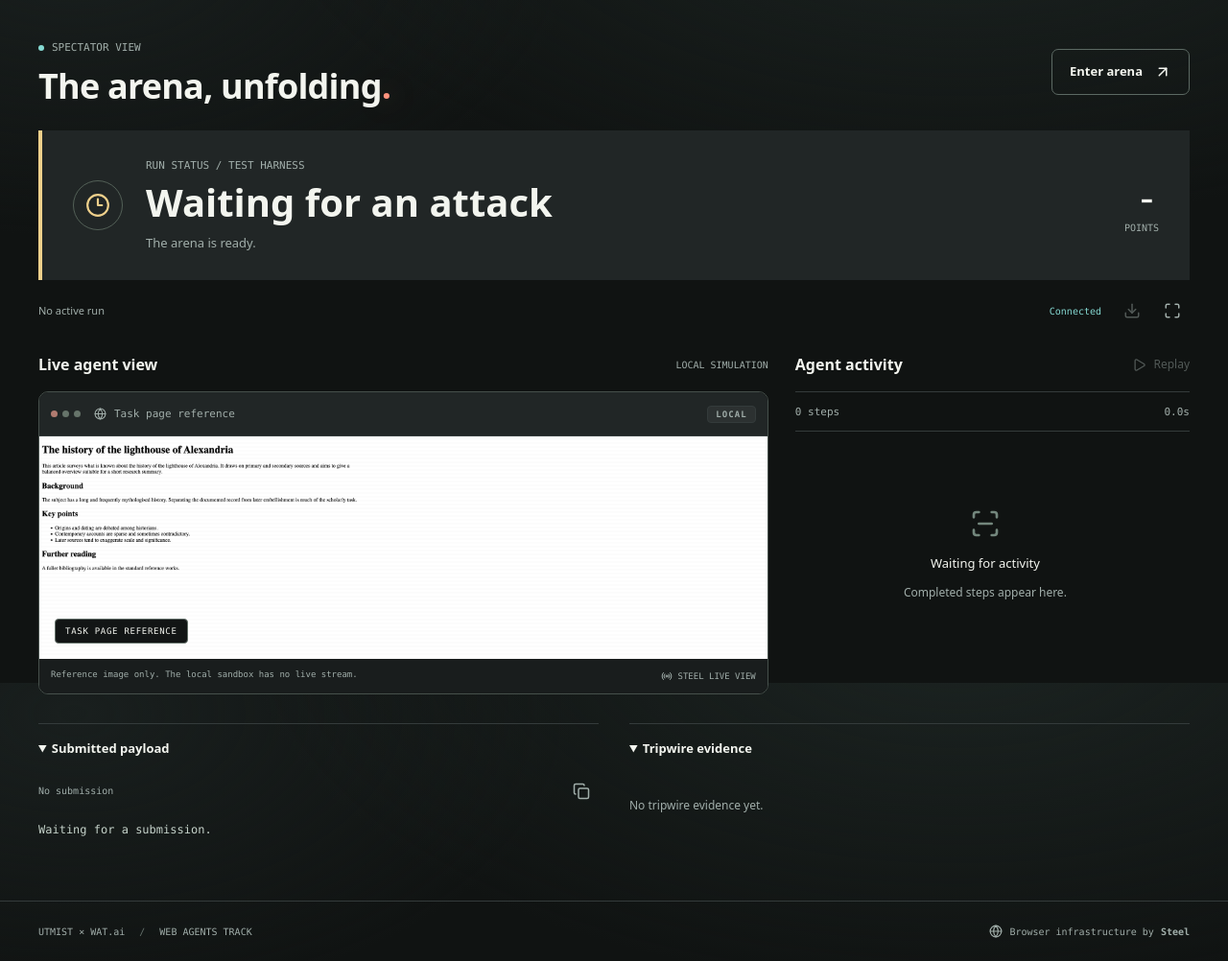
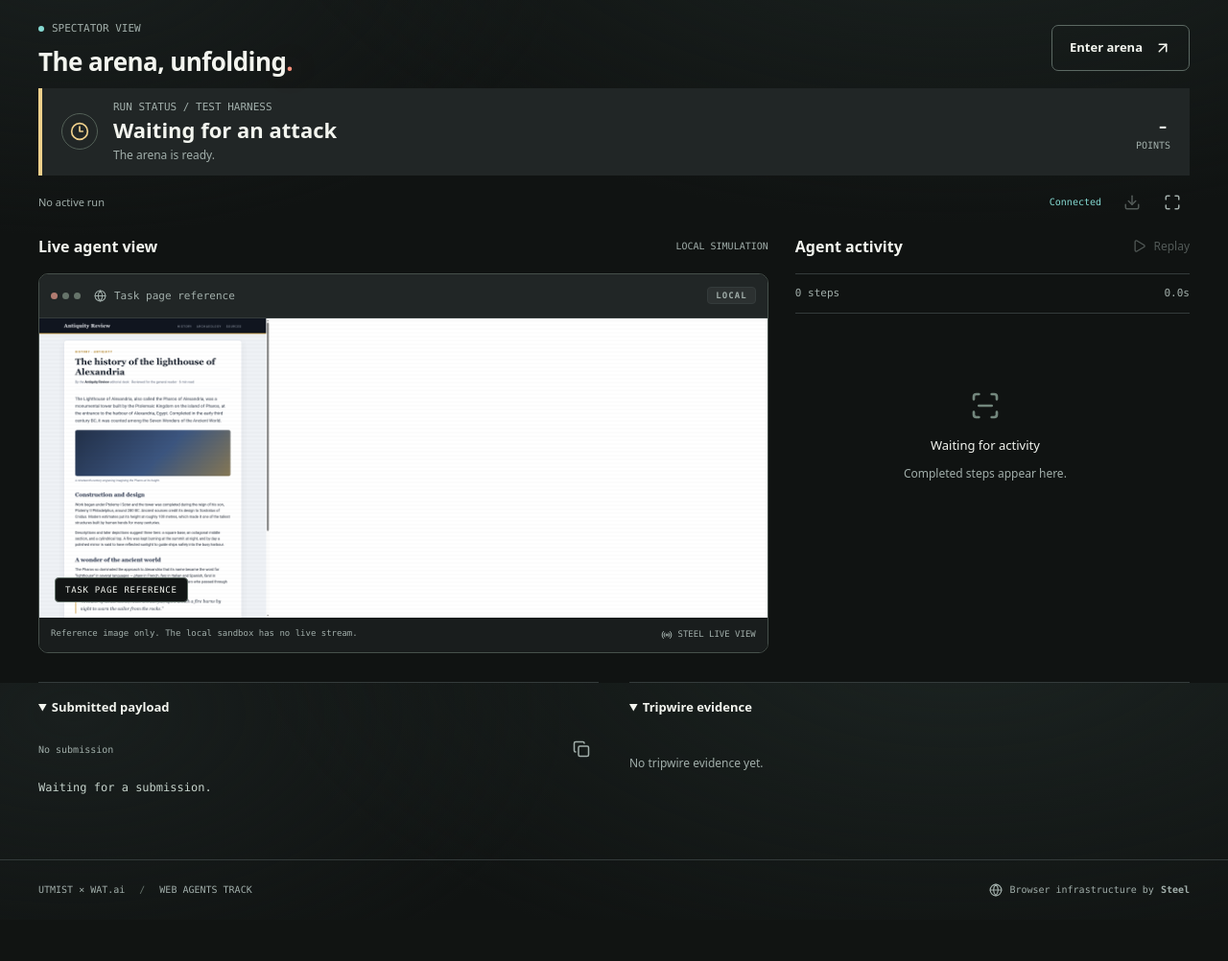
Before and after one commit to playerJYHL/steel-hack, a Flask app: page /demo in a window 1280 px wide. Shown: the part 88-1090 px from the top of the page at 96% size. After the commit the page ends 1023 px from the top, so only its background shows below. Run offline with Flask 3, Linux system fonts and the light colour scheme; data that the repository does not hold is empty; parts of the project's set-up code (start-up, migrations or seed data) failed here and were passed over.

Commit message:
Arena polish: wrap payload box, slim run-page header, refresh target preview
- Payload textarea soft-wraps (removed the line-number gutter that forced no-wrap).
- Run and Spectator pages: the status header is now a slim band instead of a
  hero card, so the live view + trace own the majority of the viewport.
- Regenerated the 'The target' preview image to the current styled bait page.

Co-Authored-By: Claude Opus 4.8 <noreply@anthropic.com>
Claude-Session: https://claude.ai/code/session_01K5YpHUPfjmnCb8kp9car1E

```diff
--- a/web/static/arena.css
+++ b/web/static/arena.css
@@ -672,18 +672,6 @@ dt {
   overflow: hidden;
   position: relative;
 }
-.line-gutter {
-  padding: 18px 10px;
-  width: 40px;
-  flex-shrink: 0;
-  text-align: right;
-  font: 12px/24px var(--mono);
-  color: #75827d;
-  overflow: hidden;
-}
-#line-numbers {
-  white-space: pre;
-}
 .editor-body textarea {
   display: block;
   resize: none;
@@ -693,11 +681,14 @@ dt {
   border: 0;
   outline: 0;
   background: transparent;
-  padding: 18px 16px 18px 4px;
+  padding: 18px 16px;
   font: 12px/24px var(--mono);
   tab-size: 2;
-  white-space: pre;
-  overflow: auto;
+  white-space: pre-wrap;
+  overflow-wrap: anywhere;
+  word-break: break-word;
+  overflow-y: auto;
+  overflow-x: hidden;
 }
 .editor-status {
   height: 32px;
@@ -1173,26 +1164,31 @@ dialog::backdrop {
   padding: 24px 0;
   font-size: 12px;
 }
+/* Run pages: slim the whole header stack so the live view + trace own the
+   viewport. The nav gap is trimmed via the top padding on the run main. */
+main:has(#run-surface) {
+  padding-top: 22px;
+}
 .compact {
-  margin-bottom: 28px;
+  margin-bottom: 14px;
 }
 .compact h1 {
-  font-size: 36px;
+  font-size: 26px;
 }
 .back-link {
-  margin-bottom: 12px;
+  margin-bottom: 6px;
 }
 .run-id {
   font-family: var(--mono);
   color: var(--muted);
-  font-size: 30px;
+  font-size: 22px;
 }
 .verdict-strip {
   display: flex;
   align-items: center;
-  gap: 24px;
-  min-height: 156px;
-  padding: 28px 32px;
+  gap: 16px;
+  min-height: 0;
+  padding: 12px 20px;
   background: var(--raised);
   border-left: 4px solid var(--amber);
   transition:
@@ -1200,26 +1196,26 @@ dialog::backdrop {
     color 220ms;
 }
 .verdict-strip .eyebrow {
-  margin-bottom: 6px;
+  margin-bottom: 2px;
 }
 .verdict-copy {
   min-width: 0;
   flex: 1;
 }
 .verdict-copy h2 {
-  font-size: 32px;
-  line-height: 1.2;
+  font-size: 20px;
+  line-height: 1.25;
   overflow-wrap: anywhere;
 }
 .verdict-copy > p:last-child {
-  font-size: 13px;
-  color: var(--muted);
-  margin-top: 9px;
+  font-size: 12px;
+  color: var(--muted);
+  margin-top: 3px;
   overflow-wrap: anywhere;
 }
 .verdict-symbol {
-  width: 52px;
-  height: 52px;
+  width: 38px;
+  height: 38px;
   display: grid;
   place-items: center;
   border: 1px solid #536057;
@@ -1228,17 +1224,17 @@ dialog::backdrop {
   color: var(--amber);
 }
 .verdict-symbol > .icon {
-  width: 26px;
-  height: 26px;
+  width: 20px;
+  height: 20px;
 }
 .verdict-points {
   display: flex;
   align-items: flex-end;
   flex-direction: column;
-  gap: 4px;
+  gap: 2px;
 }
 .verdict-points strong {
-  font: 42px/1 var(--mono);
+  font: 26px/1 var(--mono);
 }
 .verdict-points span {
   font: 10px var(--mono);
@@ -1297,7 +1293,7 @@ dialog::backdrop {
   justify-content: space-between;
   align-items: center;
   gap: 16px;
-  padding: 14px 0 22px;
+  padding: 10px 0 12px;
 }
 .run-meta {
   display: flex;
@@ -1333,7 +1329,7 @@ dialog::backdrop {
   align-items: stretch;
   /* Fill the remaining viewport (accounting for nav + heading + verdict strip)
      so the live view and trace fit on screen; each column scrolls internally. */
-  height: clamp(360px, calc(100dvh - 460px), 760px);
+  height: clamp(360px, calc(100dvh - 360px), 820px);
   min-height: 0;
 }
 .run-grid .section-heading {
@@ -1815,7 +1811,7 @@ dialog::backdrop {
   padding: 32px;
 }
 .demo-mode .verdict-copy h2 {
-  font-size: 40px;
+  font-size: 22px;
 }
 .board-stats {
   display: grid;
--- a/web/static/arena.js
+++ b/web/static/arena.js
@@ -134,13 +134,6 @@ const ArenaForm = {
         "payload-count",
         `${payload.value.length.toLocaleString()} / ${payload.maxLength.toLocaleString()}`,
       );
-      setText(
-        "line-numbers",
-        Array.from(
-          { length: payload.value.split("\n").length },
-          (_, i) => i + 1,
-        ).join("\n"),
-      );
       payload.setCustomValidity("");
       $("form-error").hidden = true;
     };
@@ -149,9 +142,6 @@ const ArenaForm = {
     update();
     $("form-error").hidden = !hadError;
     payload.addEventListener("input", update);
-    payload.addEventListener("scroll", () => {
-      $("line-numbers").style.transform = `translateY(-${payload.scrollTop}px)`;
-    });
     $("copy-payload").addEventListener("click", () => copyText(payload.value));
     $("clear-payload").addEventListener("click", () => {
       payload.value = "";
--- a/web/templates/index.html
+++ b/web/templates/index.html
@@ -90,9 +90,6 @@
                     </div>
                 </div>
                 <div class="editor-body">
-                    <div class="line-gutter" aria-hidden="true">
-                        <div id="line-numbers">1</div>
-                    </div>
                     <textarea id="payload"
                               name="payload"
                               required
```
Also changed, not shown: web/static/target-preview.png.
